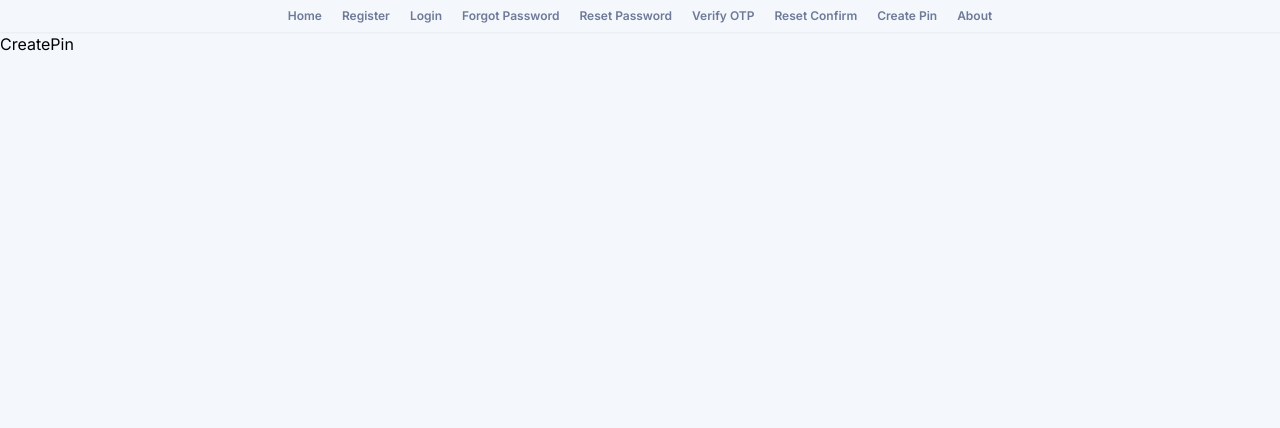
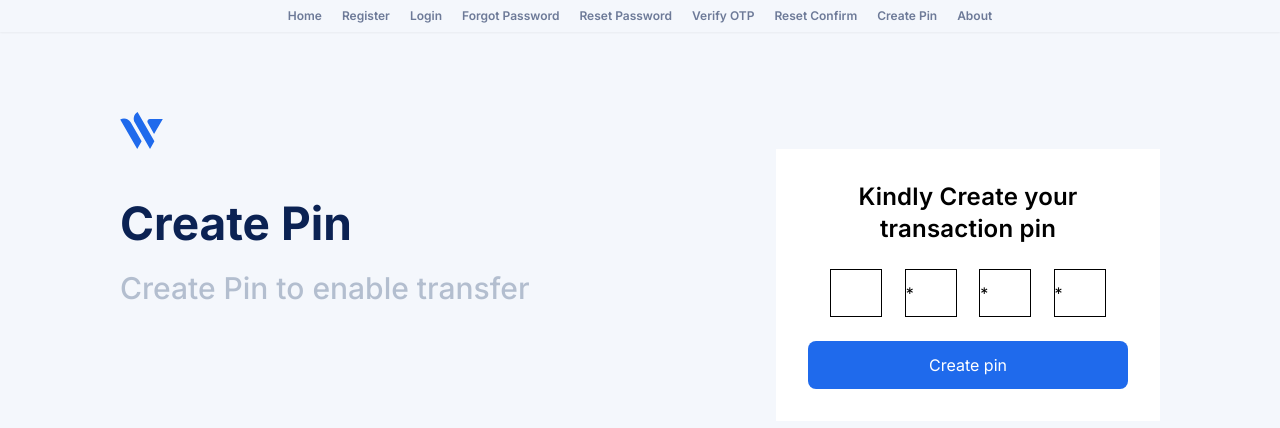
Before and after one commit to koadusei99/express-auth-frontend, a Vue app: page /pin/create in a window 1280 px wide. Shown: the top 428 px of the page. Built offline with nearby package versions, Linux system fonts and the light colour scheme; what notyf would draw is missing.

Commit message:
create pin page unfinished

```diff
--- a/src/views/CreatePin.vue
+++ b/src/views/CreatePin.vue
@@ -1,7 +1,105 @@
 <script></script>
 
 <template>
-  <h1>CreatePin</h1>
+  <div class="contents">
+    <div class="create-pin-wrapper">
+      <div class="logo">
+        <img src="../assets/logo.svg" alt="">
+      </div>
+
+      <div class="content-wrapper">
+        <div class="content-left">
+          <div class="log">Create Pin</div>
+          <div class="welcome-note">Create Pin to enable transfer</div>
+        </div>
+
+
+        <div class="pin-holder">
+          <div class="note">Kindly Create your transaction pin</div>
+
+          <div class="box-holder">
+            <div class="box"><input type="number" value="*"></div>
+            <div class="box"><input type="pin" value="*"></div>
+            <div class="box"><input type="pin" value="*"></div>
+            <div class="box"><input type="pin" value="*"></div>
+          </div>
+
+
+        <button class="create-pin">Create pin</button>
+
+
+        </div>
+      </div>
+    </div>
+  </div>
 </template>
 
-<style></style>
+<style scoped>
+.create-pin-wrapper{
+  margin: 80px 120px;
+}
+
+.content-wrapper{
+  display: flex;
+  justify-content: space-between;
+}
+
+.log{
+  text-transform: capitalize;
+  font-weight: bold;
+  font-size: 46px;
+  line-height: 48px;
+  color: var(--text-dark);
+  margin-top: 50px;
+}
+.welcome-note{
+  font-weight: 500;
+  font-size: 30px;
+  line-height: 42px;
+  margin-top: 20px;
+  color: var(--gray3)
+}
+
+
+.pin-holder{
+  background: white;
+  width: 30vw;
+  padding: 32px;
+
+}
+
+.note{
+  font-weight: 600;
+  font-size: 24px;
+  line-height: 32px;
+  text-align: center;
+  letter-spacing: 0.2px;
+}
+
+.box-holder{
+  display: flex;
+  justify-content: space-evenly;
+  margin-top: 24px;
+}
+input{
+  width: 100%;
+  height: 100%;
+
+  border: 1px solid black;
+
+}
+
+.box{
+  width: 52px;
+  height: 48px;
+
+}
+.create-pin{
+  width: 100%;
+  border-radius: 8px;
+  height: 48px;
+ background: var(--primary);
+  margin-top: 24px;
+  color: white;
+}
+</style>
```
